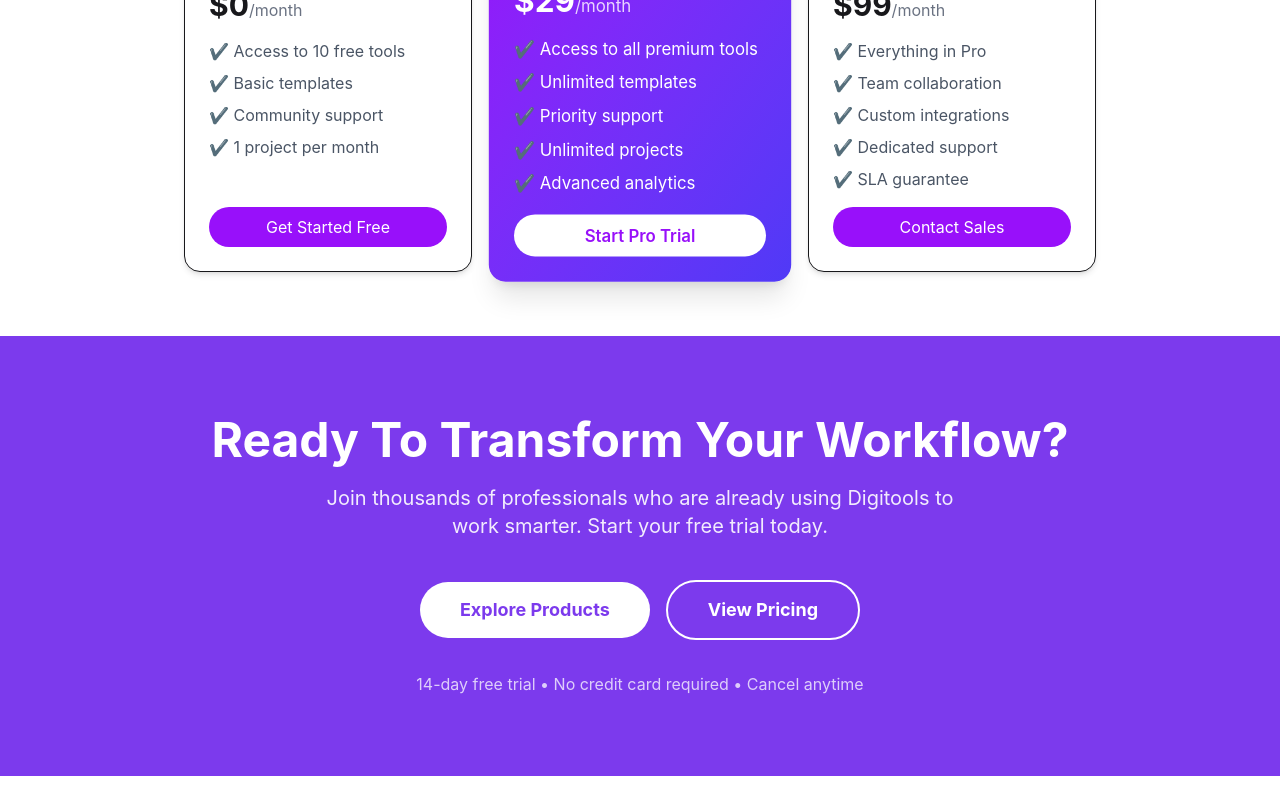
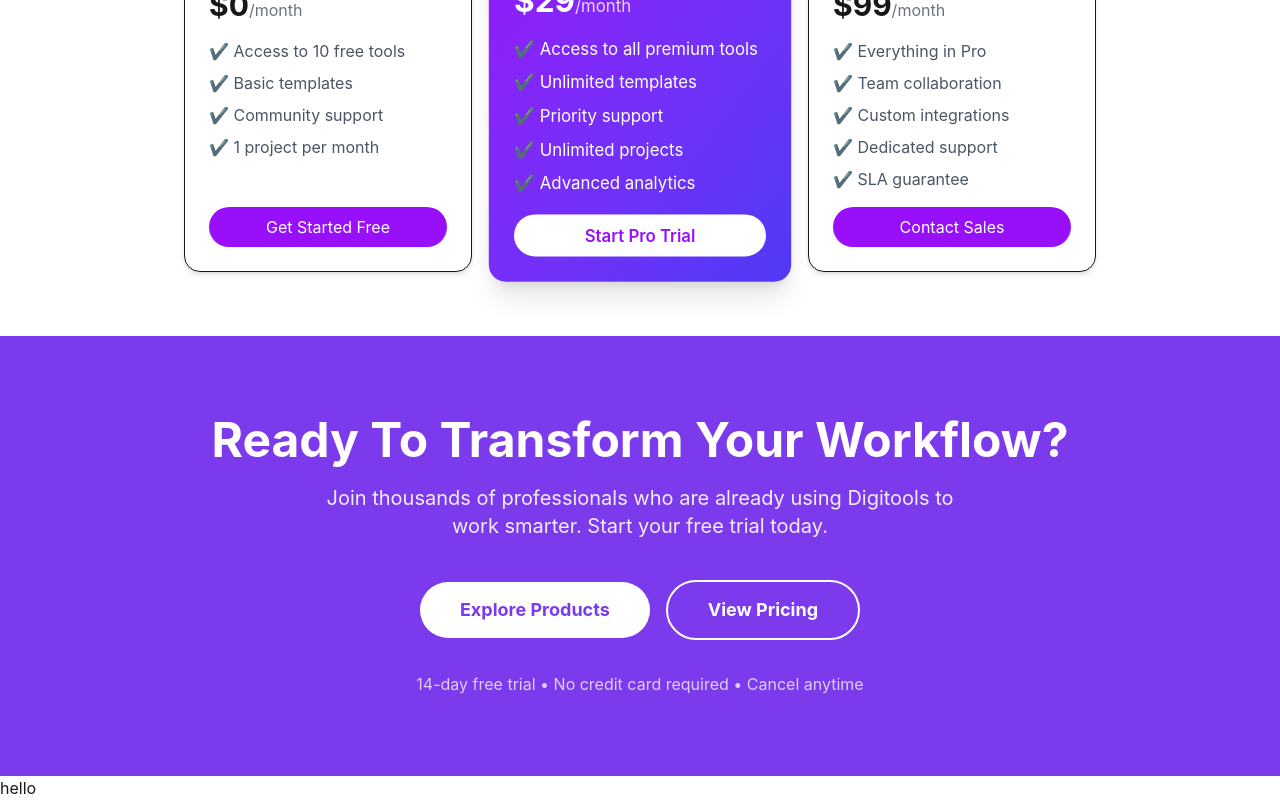
Before and after one commit to Jabed75/Assignment-06, a React (Vite) app: page / in a window 1280 px wide. Shown: the part 2828-3628 px from the top of the page. Before the commit the page ends 3604 px from the top, so only its background shows below. Built offline with nearby package versions, Linux system fonts and the light colour scheme.

Commit message:
card section

```diff
--- a/src/App.jsx
+++ b/src/App.jsx
@@ -11,6 +11,7 @@ import { ToastContainer } from 'react-toastify'
 import Section from './components/Section'
 import Sectoin1 from './components/Sectoin1'
 import Section2 from './components/Section2'
+import Footersection from './components/Footersection'
 
 const getModels = async()=>{
  const res = await fetch("/models.json")
@@ -43,6 +44,7 @@ function App() {
          <Section/>
          <Sectoin1/>
          <Section2/>
+         <Footersection/>
     </>
   )
 }
--- /dev/null
+++ b/src/components/Footersection.jsx
@@ -0,0 +1,11 @@
+import React from 'react';
+
+const Footersection = () => {
+    return (
+        <div>
+            hello
+        </div>
+    );
+};
+
+export default Footersection;
```
